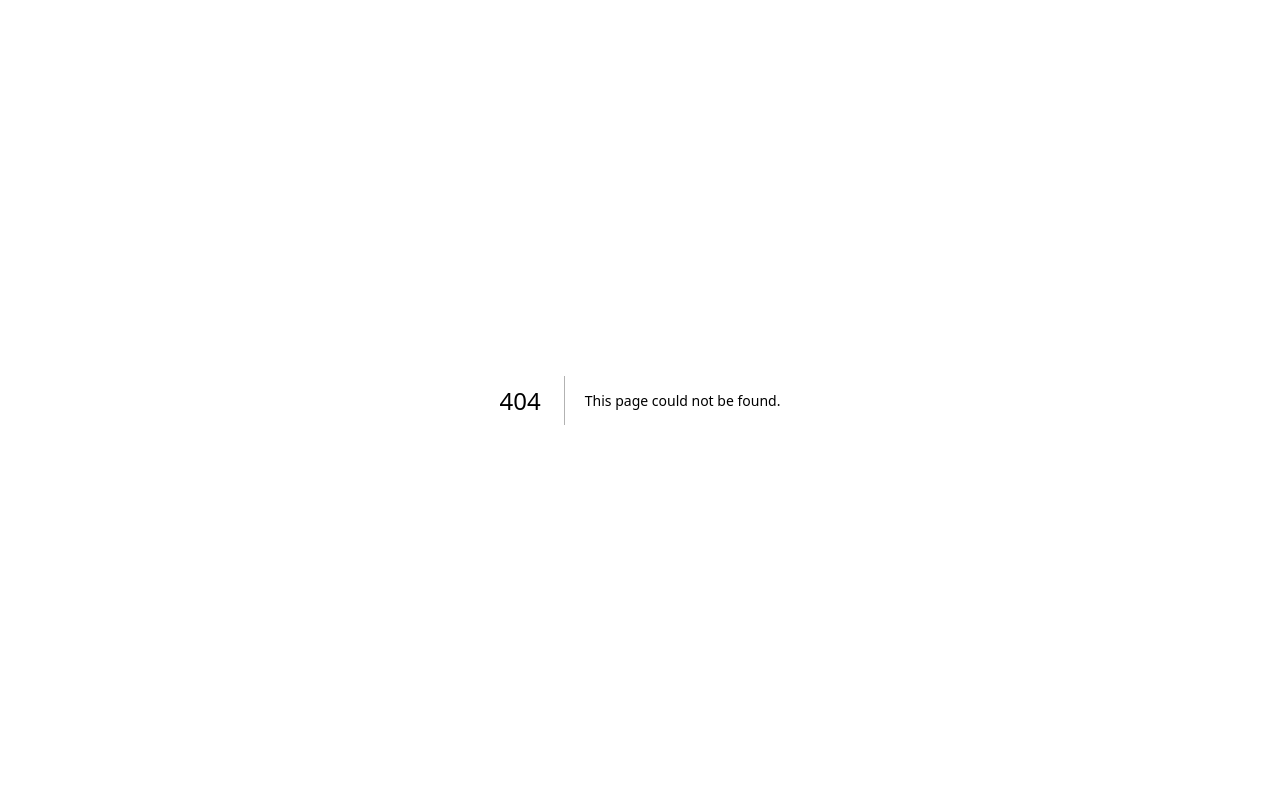
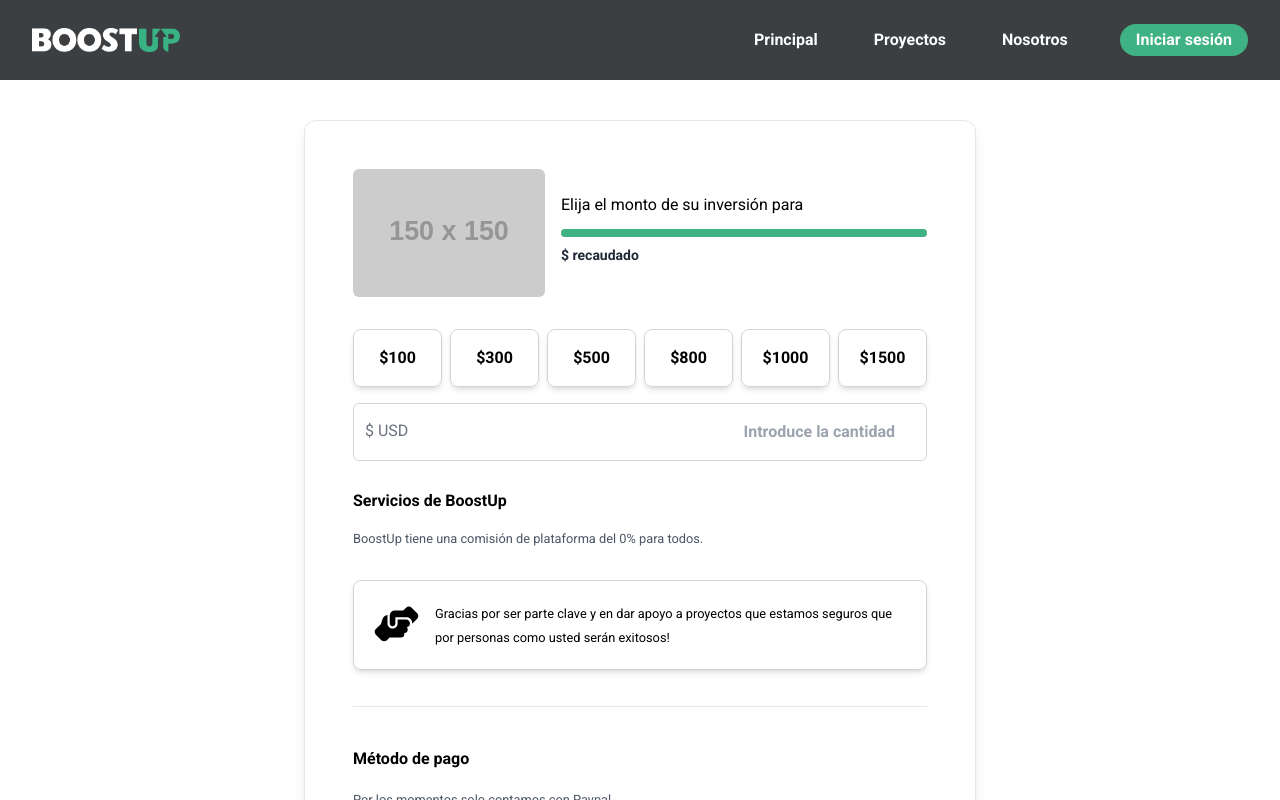
Before and after one commit to No-Country-simulation/c21-21-m-node-react, a Next.js app in the folder frontend/: page /investment-payment/1 in a window 1280 px wide. Before the commit this address had no page. Shown: the top 800 px of the page. Built offline with nearby package versions, Linux system fonts and the light colour scheme; no server answers.

Commit message:
habilitando vista para realizar el pago, pasando la info por parametros desde la pagina de detalle

```diff
--- /dev/null
+++ b/frontend/src/app/(pages)/investment-payment/[id]/page.js
@@ -0,0 +1,37 @@
+"use client"
+import { useState, useEffect } from 'react';
+import Navbar from '@/app/components/Navbar';
+import Footer from '@/app/components/Footer';
+import Container from '@/app/components/Container';
+import Payment from '@/app/components/investment/Payment';
+import useAuth from '@/app/hooks/useAuth';
+import { useRouter } from 'next/navigation';
+
+const InvestmentPaymentPage = ({ params }) => {
+    const { isLoading } = useAuth();
+    const { id } = params;
+    const router = useRouter();
+    const [queryParams, setQueryParams] = useState({});
+
+    useEffect(() => {
+        const urlParams = new URLSearchParams(window.location.search);
+        const title = urlParams.get('title');
+        const img = urlParams.get('img');
+        const current_amount = urlParams.get('current_amount');
+        const percentage = urlParams.get('percentage');
+
+        setQueryParams({ title, img, current_amount, percentage });
+    }, [router.asPath]);
+
+    return (
+        <>
+            <Navbar isLoading={isLoading} />
+            <Container>
+                <Payment id={id} queryParams={queryParams} />
+            </Container>
+            <Footer />
+        </>
+    );
+};
+
+export default InvestmentPaymentPage;
--- a/frontend/src/app/(pages)/investment-payment/page.js
+++ /dev/null
@@ -1,22 +0,0 @@
-"use client"
-import Navbar from '@/app/components/Navbar';
-import Footer from '@/app/components/Footer';
-import Container from '@/app/components/Container';
-import Payment from '@/app/components/investment/Payment';
-import useAuth from '@/app/hooks/useAuth';
-
-const InvestmentPaymentPage = () => {
-    const { isLoading } = useAuth();
-
-    return (
-        <>
-            <Navbar isLoading={isLoading} />
-            <Container>
-                <Payment />
-            </Container>
-            <Footer />
-        </>
-    );
-};
-
-export default InvestmentPaymentPage;
--- a/frontend/src/app/components/cards/ProjectInfo.js
+++ b/frontend/src/app/components/cards/ProjectInfo.js
@@ -2,7 +2,7 @@
 import Button from '../Button';
 import InvestorList from '../projects/InvestorList';
 
-const ProjectInfo = ({ project }) => {
+const ProjectInfo = ({ project, percentage }) => {
     const calculateDaysLeft = (deadline) => {
         const deadlineDate = new Date(deadline);
         const currentDate = new Date();
@@ -10,8 +10,6 @@ const ProjectInfo = ({ project }) => {
 
         return diffInDays;
     };
-
-    const percentage = Math.floor((project.current_amount / project.goal_amount) * 100);
 
     return (
         <div className="pb-8">
--- a/frontend/src/app/components/investment/Header.js
+++ b/frontend/src/app/components/investment/Header.js
@@ -1,30 +1,25 @@
 import Image from "next/image";
-import ImageP from "../../../../public/images/banner.webp";
 
-const Header = () => {
+const Header = ({ id, queryParams }) => {
     return (
         <div className="flex flex-col items-center md:flex-row">
             <Image
-        src={ImageP}
-        alt="imagen"
-        className="hidden md:block w-48 h-auto mr-4 rounded-md"
+                src={queryParams.img || "https://dummyimage.com/150x150/CCCCCC/FFFFFF&text=Imagen+no+disponible"}
+                alt={queryParams.title || 'imagen proyecto'}
+                className="hidden md:block w-48 h-32 object-cover mr-4 rounded-md"
                 width={200}
-        height={200}
+                height={150}
             />
             <div className="flex-1 text-center md:text-left">
                 <p>Elija el monto de su inversión para</p>
-        <p className="text-lg font-bold text-gray-800 pb-2">
-          Título Proyecto 1
-        </p>
+                <p className="text-lg font-bold text-gray-800 pb-2">{queryParams.title}</p>
                 {/* recordatorio: crear componente */}
                 <div className="relative pt-1">
-          <div className="flex h-2 mb-2 bg-gray-300 rounded">
-            <div className="bg-green-500 h-full" style={{ width: `40%` }}></div>
+                    <div className="w-full bg-gray-200 rounded-full mb-2">
+                        <div className="bg-customGreen h-2 rounded-full" style={{ width: parseFloat(queryParams.percentage) }}></div>
                     </div>
                 </div>
-        <p className="text-sm font-bold text-gray-800 pb-2">
-          $20.000 recaudados
-        </p>
+                <p className="text-sm font-bold text-gray-800 pb-2">${queryParams.current_amount} recaudado</p>
             </div>
         </div>
     );
--- a/frontend/src/app/components/investment/Payment.js
+++ b/frontend/src/app/components/investment/Payment.js
@@ -2,11 +2,11 @@ import Header from "./Header";
 import Amount from "./Amount";
 import PaymentMethod from "./PaymentMethod";
 
-const Payment = () => {
+const Payment = ({ id, queryParams }) => {
     return (
         <div className="px-2 md:px-8 lg:py-12 lg:px-12 lg:max-w-2xl lg:bg-white lg:mx-auto
             lg:rounded-xl lg:shadow-lg lg:border lg:border-gray-200 lg:overflow-hidden">
-            <Header />
+            <Header id={id} queryParams={queryParams} />
             <Amount />
             <PaymentMethod />
         </div>
--- a/frontend/src/app/components/loaders/LoaderButton.js
+++ b/frontend/src/app/components/loaders/LoaderButton.js
@@ -5,7 +5,7 @@ const LoaderButton = ({ isLoading, onClick, children, className }) => {
         <button
             onClick={onClick}
             disabled={isLoading}
-            className={`relative px-4 py-2 rounded-lg flex justify-center items-center ${className} ${
+            className={`relative px-4 py-2 rounded-full flex justify-center items-center ${className} ${
             isLoading ? "opacity-50 cursor-not-allowed" : ""}`}>
             {
                 isLoading ? (<ClipLoader size={20} color="#ffffff" />)
--- a/frontend/src/app/components/projects/InvestorList.js
+++ b/frontend/src/app/components/projects/InvestorList.js
@@ -17,7 +17,7 @@ const InvestorList = ({ project }) => {
             <h3 className="text-md font-semibold pb-5 pt-8">Inversores</h3>
             {
                 project?.map(backer => (
-                    <div className="flex items-center gap-6 pb-4" key={backer.id}>
+                    <div className="flex items-center gap-6 pb-4" key={backer._id}>
                         <div className="flex items-center justify-center w-10 h-10 bg-customGreen rounded-full">
                             <FontAwesomeIcon icon={faHandHoldingUsd} className="fa-lg text-customWhite" />
                         </div>
--- a/frontend/src/app/components/projects/ProjectDetail.js
+++ b/frontend/src/app/components/projects/ProjectDetail.js
@@ -1,5 +1,6 @@
 "use client";
 import { useState, useEffect } from "react";
+import Link from "next/link";
 import Image from "next/image";
 import Button from "@/app/components/Button";
 import ProjectInfo from "../cards/ProjectInfo";
@@ -34,6 +35,15 @@ const ProjectDetail = ({ id }) => {
         return date.toLocaleDateString('es-ES');
     };
 
+    const percentage = Math.floor((project.current_amount / project.goal_amount) * 100);
+
+    const queryParams = new URLSearchParams({
+        title: project.name,
+        img: project.img ? `http://localhost:4000/uploads/${project.img}` : "",
+        current_amount: project.current_amount,
+        percentage: percentage
+    }).toString();
+
     return (
         <>
             {
@@ -60,7 +70,7 @@ const ProjectDetail = ({ id }) => {
                                 </div>
                                 <div className="block md:hidden">
                                     <h1 className="text-customH1 py-3 font-bold">{project.name}</h1>
-                                    <ProjectInfo project={project} />
+                                    <ProjectInfo project={project} percentage={percentage} />
                                 </div>
                                 <div className="flex items-center space-x-4 md:pt-4">
                                     <FontAwesomeIcon icon={faUserCircle} className="fa-3x" />
@@ -79,14 +89,17 @@ const ProjectDetail = ({ id }) => {
                                 </div>
                                 <h2 className="text-md font-semibold pt-6">Descripción</h2>
                                 <p className="text-md pt-2 pb-8">{project.description}</p>
-                                <Button className="w-full md:w-1/3 text-md font-semibold leading-6 bg-blue-500
-                                    text-white py-2 rounded-full shadow-lg hover:bg-blue-600 transition
-                                    duration-300 transform hover:scale-105">
-                                    Invertir ahora
-                                </Button>
+                                <Link key={project._id} href={`/investment-payment/${project._id}?${queryParams}`}>
+                                    <Button
+                                        className="w-full md:w-1/3 text-md font-semibold leading-6 bg-blue-500
+                                        text-white py-2 rounded-full shadow-lg hover:bg-blue-600 transition
+                                        duration-300 transform hover:scale-105">
+                                        Invertir ahora
+                                    </Button>
+                                </Link>
                             </div>
                             <div className="hidden md:block md:col-span-1 lg:col-span-1">
-                                <ProjectInfo project={project} />
+                                <ProjectInfo project={project} percentage={percentage} />
                             </div>
                             <div className="block md:hidden">
                                 <InvestorList project={project.backers} />
```
Lines whose indentation alone changed are shown as unchanged.
